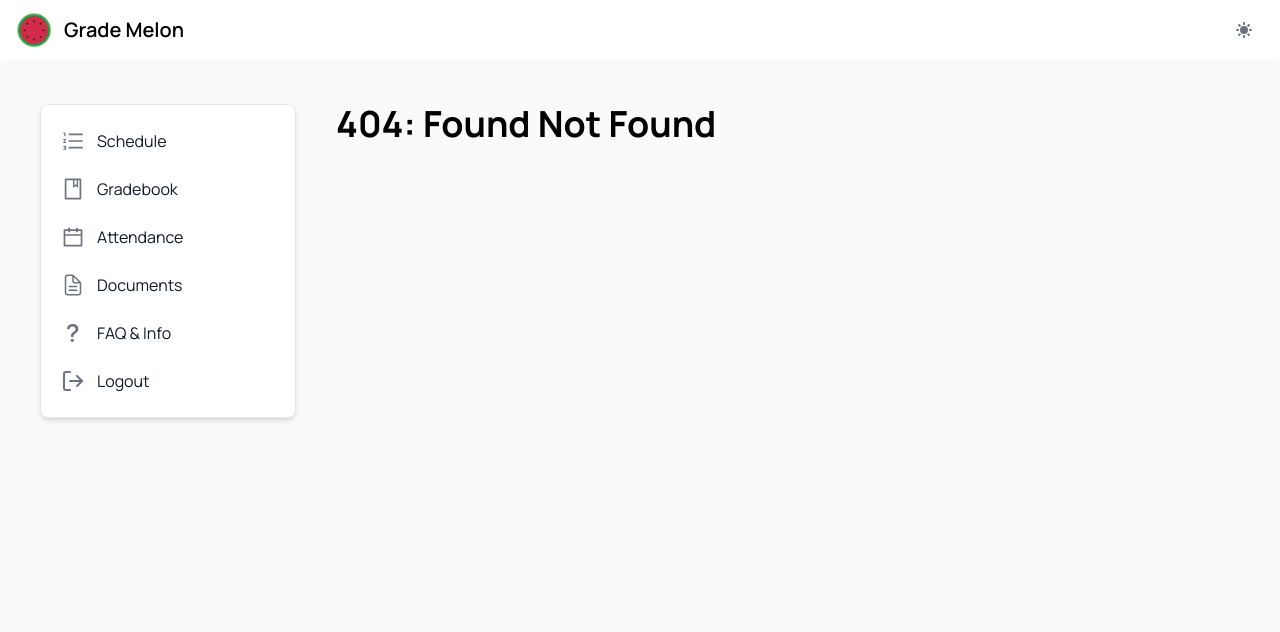
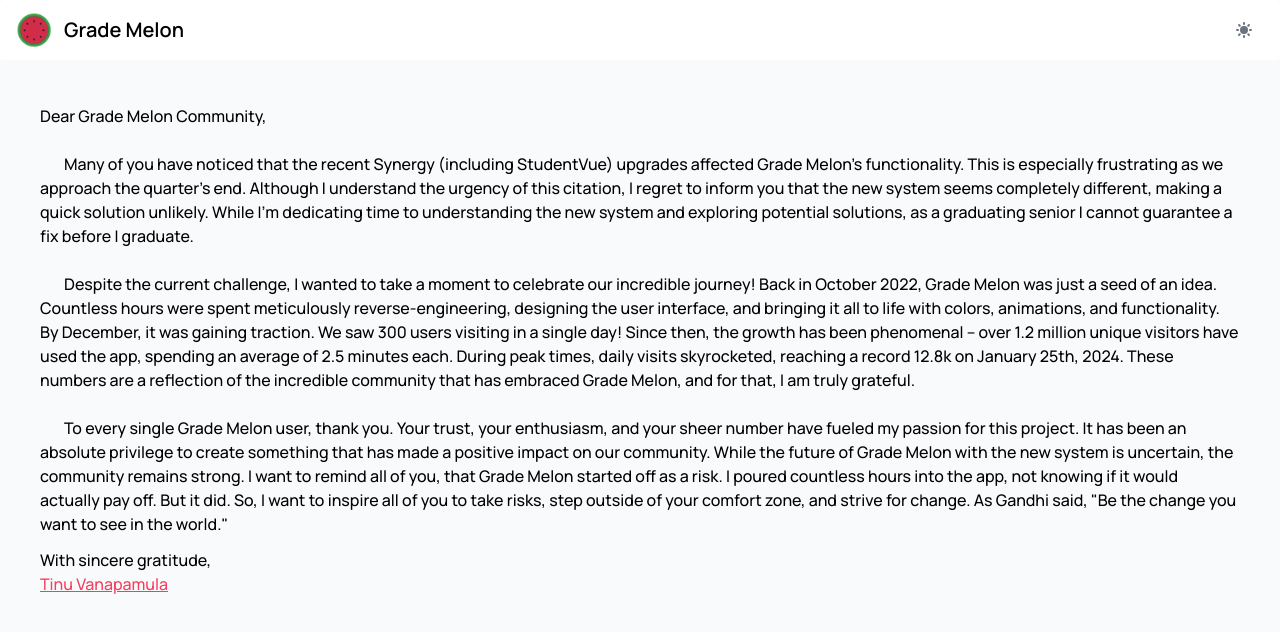
Before and after one commit to tinuh/grade-melon, a Next.js app: page /letter in a window 1280 px wide. Before the commit this address had no page. Shown: the top 632 px of the page. Built offline with nearby package versions, Linux system fonts and the light colour scheme.

Commit message:
community update

```diff
--- a/pages/_app.tsx
+++ b/pages/_app.tsx
@@ -18,7 +18,7 @@
 	type: "success" | "error" | "warning" | "info";
 }
 
-const noShowNav = ["/login", "/", "/privacy"];
+const noShowNav = ["/login", "/", "/privacy", "/letter"];
 
 function MyApp({ Component, pageProps }) {
 	const router = useRouter();
@@ -87,31 +87,37 @@
 	};
 
 	useEffect(() => {
-		let username = localStorage.getItem("username");
-		let password = localStorage.getItem("password");
-		let remember = localStorage.getItem("remember");
-		let storedDistrictURL = localStorage.getItem("districtURL");
-		storedDistrictURL && setDistrictURL(storedDistrictURL);
-		if (remember === "true" && username && password && storedDistrictURL) {
-			login(username, password, true, districtURL);
+		if (router.pathname !== "/letter") {
+			router.push("/letter");
 		}
 	}, []);
 
-	useEffect(() => {
-		if (client !== undefined) {
-			try {
-				client.studentInfo().then((res) => {
-					console.log(res);
-					setStudentInfo(res);
-				});
-			} catch {
-				console.log("waiting");
-			}
-			if (router.pathname === "/login") {
-				router.push("/grades");
-			}
-		}
-	}, [client]);
+	// useEffect(() => {
+	// 	let username = localStorage.getItem("username");
+	// 	let password = localStorage.getItem("password");
+	// 	let remember = localStorage.getItem("remember");
+	// 	let storedDistrictURL = localStorage.getItem("districtURL");
+	// 	storedDistrictURL && setDistrictURL(storedDistrictURL);
+	// 	if (remember === "true" && username && password && storedDistrictURL) {
+	// 		login(username, password, true, districtURL);
+	// 	}
+	// }, []);
+
+	// useEffect(() => {
+	// 	if (client !== undefined) {
+	// 		try {
+	// 			client.studentInfo().then((res) => {
+	// 				console.log(res);
+	// 				setStudentInfo(res);
+	// 			});
+	// 		} catch {
+	// 			console.log("waiting");
+	// 		}
+	// 		if (router.pathname === "/login") {
+	// 			router.push("/grades");
+	// 		}
+	// 	}
+	// }, [client]);
 
 	return (
 		<Flowbite>
--- /dev/null
+++ b/pages/letter.tsx
@@ -0,0 +1,46 @@
+import React from "react";
+
+export default function letter() {
+	return (
+		<div className="p-5 md:p-10 font-medium dark:text-white">
+			<p className="pb-3">Dear Grade Melon Community, </p>
+			<p className="py-3 indent-6">
+				Many of you have noticed that the recent Synergy (including StudentVue)
+				upgrades affected Grade Melon's functionality. This is especially
+				frustrating as we approach the quarter's end. Although I understand the
+				urgency of this citation, I regret to inform you that the new system
+				seems completely different, making a quick solution unlikely. While I'm
+				dedicating time to understanding the new system and exploring potential
+				solutions, as a graduating senior I cannot guarantee a fix before I
+				graduate.{" "}
+			</p>
+			<p className="py-3 indent-6">
+				Despite the current challenge, I wanted to take a moment to celebrate
+				our incredible journey! Back in October 2022, Grade Melon was just a
+				seed of an idea. Countless hours were spent meticulously
+				reverse-engineering, designing the user interface, and bringing it all
+				to life with colors, animations, and functionality. By December, it was
+				gaining traction. We saw 300 users visiting in a single day! Since then,
+				the growth has been phenomenal – over 1.2 million unique visitors have
+				used the app, spending an average of 2.5 minutes each. During peak
+				times, daily visits skyrocketed, reaching a record 12.8k on January
+				25th, 2024. These numbers are a reflection of the incredible community
+				that has embraced Grade Melon, and for that, I am truly grateful.{" "}
+			</p>
+			<p className="py-3 indent-6">
+				To every single Grade Melon user, thank you. Your trust, your
+				enthusiasm, and your sheer number have fueled my passion for this
+				project. It has been an absolute privilege to create something that has
+				made a positive impact on our community. While the future of Grade Melon
+				with the new system is uncertain, the community remains strong. I want
+				to remind all of you, that Grade Melon started off as a risk. I poured
+				countless hours into the app, not knowing if it would actually pay off.
+				But it did. So, I want to inspire all of you to take risks, step outside
+				of your comfort zone, and strive for change. As Gandhi said, "Be the
+				change you want to see in the world."{" "}
+			</p>
+			<p className="">With sincere gratitude,</p>
+			<a href="mailto:tinu@grademelon.com" className="underline text-primary-500">Tinu Vanapamula</a>
+		</div>
+	);
+}
```
